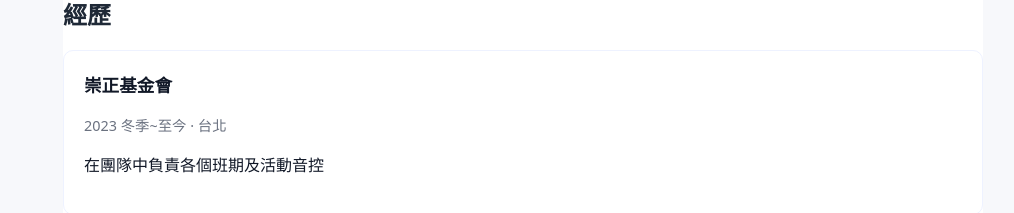
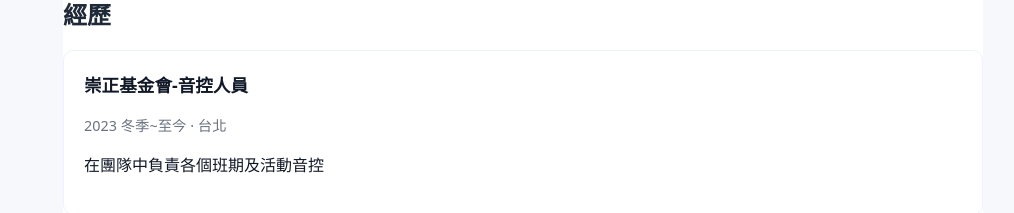
Before and after one commit to Edwin-Tu/EdwinTu.github.io, a plain HTML site: page index.html in a window 1280 px wide. Shown: the part 615-828 px from the top of the page, without its empty margins (117-1131 px from the left). Drawn offline with Linux system fonts and the light colour scheme.

Commit message:
update index

```diff
--- a/index.html
+++ b/index.html
@@ -57,7 +57,7 @@
       <section id="experience" class="section alt">
         <h2>經歷</h2>
         <article class="exp-item">
-          <h3>崇正基金會</h3>
+          <h3>崇正基金會-音控人員</h3>
           <p class="muted">2023 冬季~至今 · 台北</p>
           <p>在團隊中負責各個班期及活動音控</p>
         </article>
```
